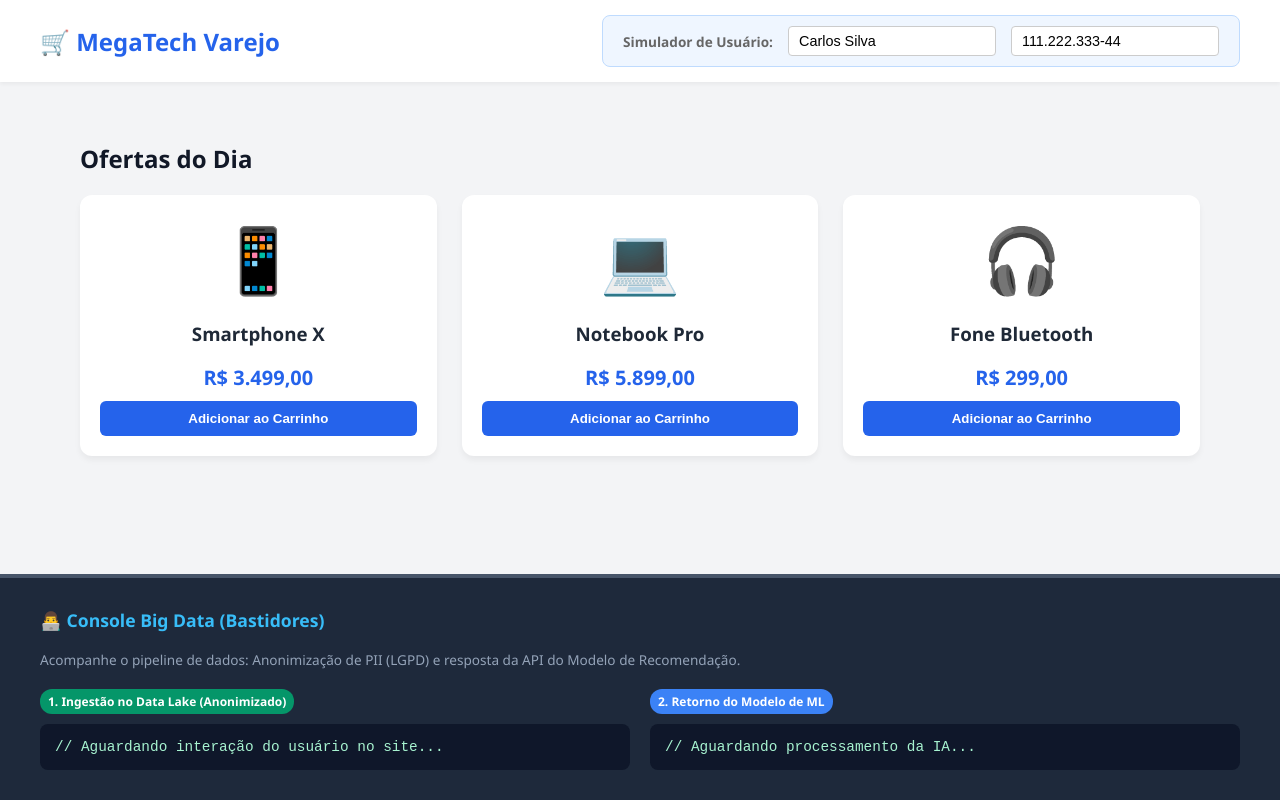
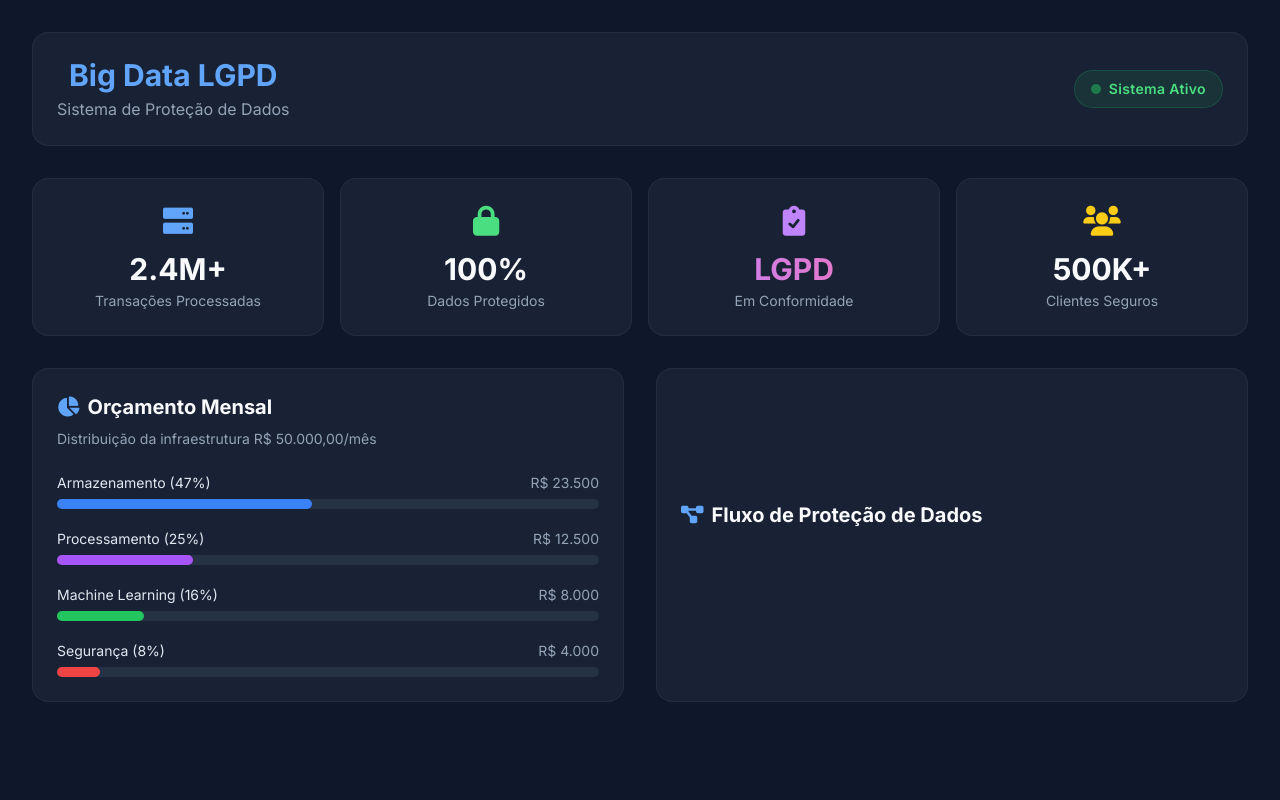
Before and after one commit to mellz980/demonstaracao_big, a plain HTML site: page index.html in a window 1280 px wide. Drawn offline with nearby package versions, Linux system fonts and the light colour scheme.

Commit message:
Update index.html

```diff
--- a/index.html
+++ b/index.html
@@ -3,308 +3,103 @@
 <head>
     <meta charset="UTF-8">
     <meta name="viewport" content="width=device-width, initial-scale=1.0">
-    <title>MegaTech Varejo | Simulador de Recomendação & LGPD</title>
+    <title>Big Data LGPD - Demonstração de Proteção</title>
+    <script src="https://cdn.tailwindcss.com"></script>
+    <link href="https://cdnjs.cloudflare.com/ajax/libs/font-awesome/6.0.0/css/all.min.css" rel="stylesheet">
     <style>
-        :root {
-            --primary: #2563eb;
-            --secondary: #f59e0b;
-            --bg: #f3f4f6;
-            --text: #1f2937;
-            --console-bg: #1e293b;
+        /* Estilos base e efeito Glassmorphism */
+        @import url('https://fonts.googleapis.com/css2?family=Inter:wght@300;400;600;700&display=swap');
+        body {
+            font-family: 'Inter', sans-serif;
+            background-color: #0f172a;
+            color: #f8fafc;
         }
-
-        body {
-            font-family: 'Segoe UI', system-ui, sans-serif;
-            background-color: var(--bg);
-            color: var(--text);
-            margin: 0;
-            padding: 0;
-            display: flex;
-            flex-direction: column;
-            min-height: 100vh;
+        .glass {
+            background: rgba(30, 41, 59, 0.7);
+            backdrop-filter: blur(12px);
+            border: 1px solid rgba(255, 255, 255, 0.05);
         }
-
-        /* Header e Simulação de Login */
-        header {
-            background-color: white;
-            padding: 15px 40px;
-            box-shadow: 0 2px 4px rgba(0,0,0,0.05);
-            display: flex;
-            justify-content: space-between;
-            align-items: center;
+        /* Animação de entrada suave */
+        .fade-in { animation: fadeIn 0.5s ease-out forwards; }
+        @keyframes fadeIn {
+            from { opacity: 0; transform: translateY(-10px); }
+            to { opacity: 1; transform: translateY(0); }
         }
-
-        .logo {
-            font-size: 1.5rem;
-            font-weight: bold;
-            color: var(--primary);
-        }
-
-        .user-simulation {
-            display: flex;
-            gap: 15px;
-            align-items: center;
-            background: #eff6ff;
-            padding: 10px 20px;
-            border-radius: 8px;
-            border: 1px solid #bfdbfe;
-        }
-
-        .user-simulation input {
-            padding: 6px 10px;
-            border: 1px solid #ccc;
-            border-radius: 4px;
-            font-size: 0.9rem;
-        }
-
-        /* Vitrine de Produtos */
-        main {
-            padding: 40px;
-            flex: 1;
-            max-width: 1200px;
-            margin: 0 auto;
-            width: 100%;
-            box-sizing: border-box;
-        }
-
-        .section-title {
-            font-size: 1.5rem;
-            margin-bottom: 20px;
-            color: #111827;
-        }
-
-        .product-grid {
-            display: grid;
-            grid-template-columns: repeat(auto-fit, minmax(250px, 1fr));
-            gap: 25px;
-        }
-
-        .product-card {
-            background: white;
-            padding: 20px;
-            border-radius: 12px;
-            text-align: center;
-            box-shadow: 0 4px 6px rgba(0,0,0,0.05);
-            transition: transform 0.2s;
-        }
-
-        .product-card:hover {
-            transform: translateY(-5px);
-        }
-
-        .product-icon {
-            font-size: 4rem;
-            margin-bottom: 15px;
-        }
-
-        .product-price {
-            font-size: 1.25rem;
-            font-weight: bold;
-            color: var(--primary);
-            margin: 10px 0;
-        }
-
-        button {
-            background-color: var(--primary);
-            color: white;
-            border: none;
-            padding: 10px 20px;
-            border-radius: 6px;
-            font-weight: bold;
-            cursor: pointer;
-            width: 100%;
-            transition: 0.3s;
-        }
-
-        button:hover { background-color: #1d4ed8; }
-
-        /* Área de Recomendação do Cliente */
-        #front-recommendation {
-            margin-top: 40px;
-            display: none;
-            background: linear-gradient(to right, #fffbeb, #fef3c7);
-            padding: 20px;
-            border-radius: 12px;
-            border-left: 5px solid var(--secondary);
-        }
-
-        /* Console do Desenvolvedor (Back-end) */
-        .dev-panel {
-            background-color: var(--console-bg);
-            color: #e2e8f0;
-            padding: 30px 40px;
-            border-top: 4px solid #475569;
-        }
-
-        .dev-panel h3 {
-            margin-top: 0;
-            color: #38bdf8;
-            font-size: 1.1rem;
-            display: flex;
-            align-items: center;
-            gap: 10px;
-        }
-
-        .console-grid {
-            display: grid;
-            grid-template-columns: 1fr 1fr;
-            gap: 20px;
-        }
-
-        pre {
-            background-color: #0f172a;
-            padding: 15px;
-            border-radius: 8px;
-            overflow-x: auto;
-            font-family: 'Courier New', Courier, monospace;
-            font-size: 0.9rem;
-            color: #a7f3d0;
-            margin: 0;
-        }
-
-        .status-badge {
-            display: inline-block;
-            padding: 4px 8px;
-            border-radius: 12px;
-            font-size: 0.75rem;
-            font-weight: bold;
-            margin-bottom: 10px;
-            background-color: #059669;
-            color: white;
-        }
+        /* Scroll customizado para a lista de transações */
+        ::-webkit-scrollbar { width: 6px; }
+        ::-webkit-scrollbar-track { background: #1e293b; border-radius: 4px; }
+        ::-webkit-scrollbar-thumb { background: #3b82f6; border-radius: 4px; }
     </style>
 </head>
-<body>
+<body class="min-h-screen p-4 md:p-8">
+    <div class="max-w-7xl mx-auto space-y-8">
 
-    <header>
-        <div class="logo">🛒 MegaTech Varejo</div>
-        <div class="user-simulation">
-            <span style="font-size: 0.85rem; color: #666;"><strong>Simulador de Usuário:</strong></span>
-            <input type="text" id="nome" value="Carlos Silva" placeholder="Nome Completo">
-            <input type="text" id="cpf" value="111.222.333-44" placeholder="CPF">
+        <header class="flex flex-col md:flex-row justify-between items-center glass p-6 rounded-2xl gap-4">
+            <div>
+                <h1 class="text-3xl font-bold text-blue-400 flex items-center">
+                    <i class="fas fa-shield-check mr-3"></i>Big Data LGPD
+                </h1>
+                <p class="text-slate-400 mt-1">Sistema de Proteção de Dados</p>
+            </div>
+            <div class="flex items-center space-x-2 bg-green-500/10 text-green-400 px-4 py-2 rounded-full border border-green-500/20">
+                <div class="w-2.5 h-2.5 bg-green-500 rounded-full animate-pulse"></div>
+                <span class="text-sm font-semibold tracking-wide">Sistema Ativo</span>
             </div>
         </header>
 
-    <main>
-        <h2 class="section-title">Ofertas do Dia</h2>
-
-        <div class="product-grid">
-            <div class="product-card">
-                <div class="product-icon">📱</div>
-                <h3>Smartphone X</h3>
-                <p class="product-price">R$ 3.499,00</p>
-                <button onclick="registrarInteracao('Smartphone X')">Adicionar ao Carrinho</button>
+        <div class="grid grid-cols-1 sm:grid-cols-2 md:grid-cols-4 gap-4">
+            <div class="glass p-6 rounded-2xl text-center hover:bg-slate-800/50 transition-colors">
+                <i class="fas fa-server text-3xl text-blue-400 mb-3"></i>
+                <h3 class="text-3xl font-bold">2.4M+</h3>
+                <p class="text-slate-400 text-sm mt-1">Transações Processadas</p>
             </div>
-
-            <div class="product-card">
-                <div class="product-icon">💻</div>
-                <h3>Notebook Pro</h3>
-                <p class="product-price">R$ 5.899,00</p>
-                <button onclick="registrarInteracao('Notebook Pro')">Adicionar ao Carrinho</button>
+            <div class="glass p-6 rounded-2xl text-center hover:bg-slate-800/50 transition-colors">
+                <i class="fas fa-lock text-3xl text-green-400 mb-3"></i>
+                <h3 class="text-3xl font-bold">100%</h3>
+                <p class="text-slate-400 text-sm mt-1">Dados Protegidos</p>
             </div>
-
-            <div class="product-card">
-                <div class="product-icon">🎧</div>
-                <h3>Fone Bluetooth</h3>
-                <p class="product-price">R$ 299,00</p>
-                <button onclick="registrarInteracao('Fone Bluetooth')">Adicionar ao Carrinho</button>
+            <div class="glass p-6 rounded-2xl text-center hover:bg-slate-800/50 transition-colors">
+                <i class="fas fa-clipboard-check text-3xl text-purple-400 mb-3"></i>
+                <h3 class="text-3xl font-bold text-transparent bg-clip-text bg-gradient-to-r from-purple-400 to-pink-400">LGPD</h3>
+                <p class="text-slate-400 text-sm mt-1">Em Conformidade</p>
+            </div>
+            <div class="glass p-6 rounded-2xl text-center hover:bg-slate-800/50 transition-colors">
+                <i class="fas fa-users text-3xl text-yellow-400 mb-3"></i>
+                <h3 class="text-3xl font-bold">500K+</h3>
+                <p class="text-slate-400 text-sm mt-1">Clientes Seguros</p>
             </div>
         </div>
 
-        <div id="front-recommendation">
-            <h2 class="section-title" style="margin-top: 0; font-size: 1.3rem;">🔥 Pessoas como você também compraram:</h2>
-            <div id="recomendacao-texto" style="font-size: 1.1rem; color: #b45309; font-weight: 500;">
+        <div class="grid grid-cols-1 lg:grid-cols-2 gap-8">
+            <div class="glass p-6 rounded-2xl">
+                <h2 class="text-xl font-bold mb-2 flex items-center">
+                    <i class="fas fa-chart-pie mr-2 text-blue-400"></i>Orçamento Mensal
+                </h2>
+                <p class="text-sm text-slate-400 mb-6">Distribuição da infraestrutura R$ 50.000,00/mês</p>
+
+                <div class="space-y-5">
+                    <div>
+                        <div class="flex justify-between text-sm mb-1.5"><span class="font-medium text-slate-200">Armazenamento (47%)</span> <span class="text-slate-400">R$ 23.500</span></div>
+                        <div class="w-full bg-slate-700/50 rounded-full h-2.5"><div class="bg-blue-500 h-2.5 rounded-full" style="width: 47%"></div></div>
                     </div>
+                    <div>
+                        <div class="flex justify-between text-sm mb-1.5"><span class="font-medium text-slate-200">Processamento (25%)</span> <span class="text-slate-400">R$ 12.500</span></div>
+                        <div class="w-full bg-slate-700/50 rounded-full h-2.5"><div class="bg-purple-500 h-2.5 rounded-full" style="width: 25%"></div></div>
                     </div>
-    </main>
-
-    <div class="dev-panel">
-        <h3>👨‍💻 Console Big Data (Bastidores)</h3>
-        <p style="font-size: 0.85rem; color: #94a3b8; margin-bottom: 20px;">
-            Acompanhe o pipeline de dados: Anonimização de PII (LGPD) e resposta da API do Modelo de Recomendação.
-        </p>
-
-        <div class="console-grid">
                     <div>
-                <span class="status-badge">1. Ingestão no Data Lake (Anonimizado)</span>
-                <div id="saidaDataLake">
-                    <pre>// Aguardando interação do usuário no site...</pre>
+                        <div class="flex justify-between text-sm mb-1.5"><span class="font-medium text-slate-200">Machine Learning (16%)</span> <span class="text-slate-400">R$ 8.000</span></div>
+                        <div class="w-full bg-slate-700/50 rounded-full h-2.5"><div class="bg-green-500 h-2.5 rounded-full" style="width: 16%"></div></div>
                     </div>
-            </div>
-
                     <div>
-                <span class="status-badge" style="background-color: #3b82f6;">2. Retorno do Modelo de ML</span>
-                <div id="saidaRecomendacao">
-                    <pre>// Aguardando processamento da IA...</pre>
-                </div>
+                        <div class="flex justify-between text-sm mb-1.5"><span class="font-medium text-slate-200">Segurança (8%)</span> <span class="text-slate-400">R$ 4.000</span></div>
+                        <div class="w-full bg-slate-700/50 rounded-full h-2.5"><div class="bg-red-500 h-2.5 rounded-full" style="width: 8%"></div></div>
                     </div>
                 </div>
             </div>
 
-    <script>
-        // Função para gerar o Hash (Simula o mascaramento do CPF para LGPD)
-        function simularHashSeguro(texto) {
-            return "USR-TKN-" + btoa(texto).substring(0, 8).toUpperCase() + Math.floor(Math.random() * 999);
-        }
+            <div class="glass p-6 rounded-2xl flex flex-col justify-center">
+                <h2 class="text-xl font-bold mb-6 flex items-center">
+                    <i class="fas fa-project-diagram mr-2 text-blue-400"></i>Fluxo de Proteção de Dados
+                </h2>
 
-        // Função principal disparada pelo clique na loja
-        function registrarInteracao(produto) {
-            const nome = document.getElementById('nome').value;
-            const cpf = document.getElementById('cpf').value;
-
-            if(!cpf || !nome) {
-                alert("Por favor, preencha os dados de simulação de usuário no topo da página.");
-                return;
-            }
-
-            // --- 1. PIPELINE DE DADOS (Tokenização LGPD) ---
-            const tokenAnonimo = simularHashSeguro(cpf);
-
-            const dadoSeguro = {
-                "id_cliente_anonimo": tokenAnonimo,
-                "evento": "add_to_cart",
-                "produto_id": produto,
-                "timestamp": new Date().toISOString()
-            };
-
-            // Exibe log no Data Lake (Console de baixo)
-            document.getElementById('saidaDataLake').innerHTML = `
-                <pre>${JSON.stringify(dadoSeguro, null, 2)}</pre>
-            `;
-
-            // --- 2. MODELO DE RECOMENDAÇÃO (Regras de Associação simples) ---
-            let recomendacao = "";
-            let iconeRecomendacao = "";
-
-            if(produto === "Smartphone X") {
-                recomendacao = "Capinha Anti-Impacto e Película de Vidro";
-                iconeRecomendacao = "🛡️";
-            }
-            if(produto === "Notebook Pro") {
-                recomendacao = "Mouse Sem Fio e Mochila Premium";
-                iconeRecomendacao = "🖱️";
-            }
-            if(produto === "Fone Bluetooth") {
-                recomendacao = "Case de Proteção para Fones";
-                iconeRecomendacao = "🧳";
-            }
-
-            // --- 3. ATUALIZA A INTERFACE (Simulando latência de rede/processamento) ---
-            document.getElementById('saidaRecomendacao').innerHTML = `<pre>// Processando matriz de recomendação...</pre>`;
-            document.getElementById('front-recommendation').style.display = 'none';
-
-            setTimeout(() => {
-                // Atualiza o Log do desenvolvedor
-                document.getElementById('saidaRecomendacao').innerHTML = `
-                    <pre>{\n  "status": 200,\n  "target_user": "${tokenAnonimo}",\n  "recommended_items": [\n    "${recomendacao}"\n  ]\n}</pre>
-                `;
-
-                // Atualiza a vitrine da loja para o cliente
-                document.getElementById('recomendacao-texto').innerHTML = `${iconeRecomendacao} ${recomendacao} <br><button style="margin-top: 15px; width: auto; background-color: var(--secondary); color: #000;">Adicionar Recomendação ao Carrinho</button>`;
-                document.getElementById('front-recommendation').style.display = 'block';
-
-            }, 800); // 800ms de delay artificial para dar efeito de processamento
-        }
-    </script>
-</body>
-</html>
+                <div class="flex items-center justify-between relative mt-4">
```
Lines whose indentation alone changed are shown as unchanged.
